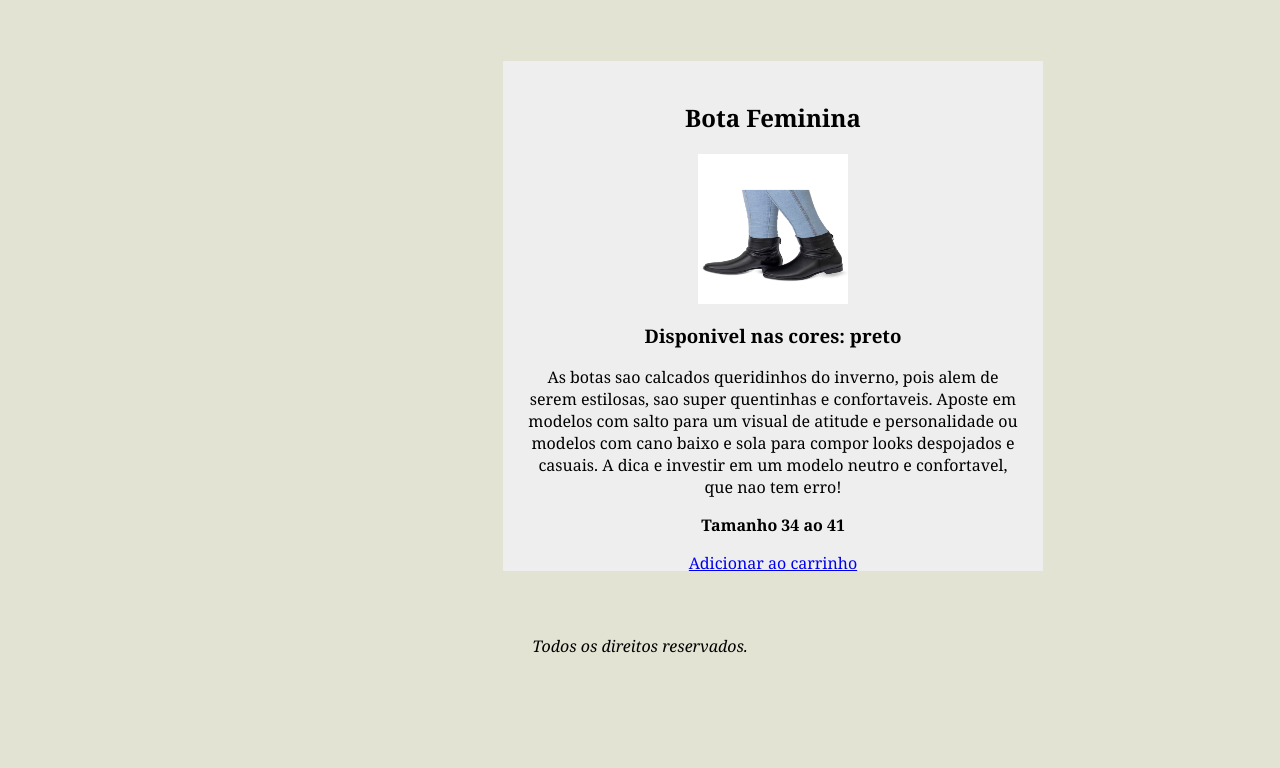
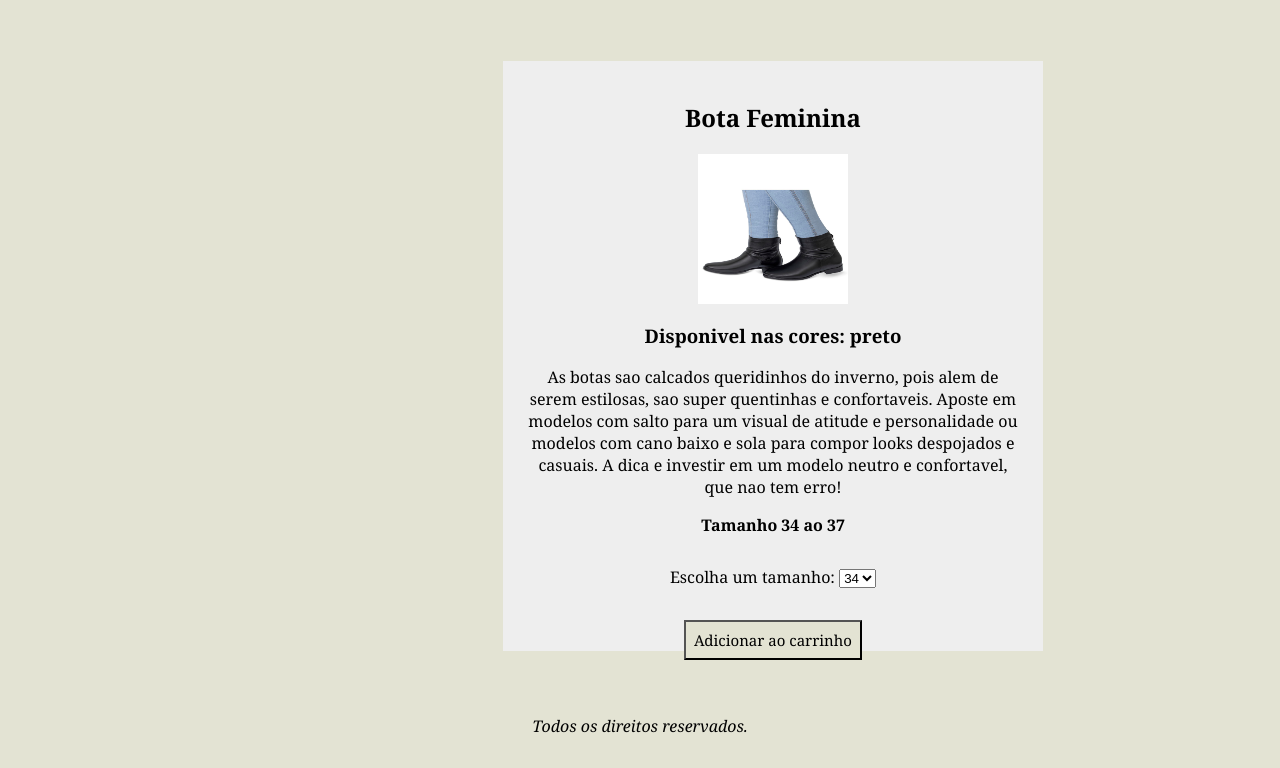
Before and after one commit to sasadevs/LianaCalcados, a plain HTML site: page bota.html in a window 1280 px wide. Shown: the part 231-999 px from the top of the page. Before the commit the page ends 919 px from the top, so only its background shows below. Drawn offline with Linux system fonts and the light colour scheme.

Commit message:
botao opções

```diff
--- a/bota.html
+++ b/bota.html
@@ -80,13 +80,25 @@
 
 	<p>
 
-	<b class= "subtitulo">Tamanho 34 ao 41</b>
+	<b class= "subtitulo">Tamanho 34 ao 37</b>
 
 	</p>
 
 
+	<form id="selecttamanho">
+  <label for="tamanho">Escolha um tamanho:</label>
+  <select>
+    <option value="34">34</option>
+    <option value="35">35</option>
+    <option value="36">36</option>
+    <option value="37">37</option>
+  </select>
+  <br><br>
+  <button type="submit" onclick="adicionar()" class="botaocarrinho">Adicionar ao carrinho</button>
+</form>
 
-	<a href=" ">Adicionar ao carrinho</a>
+
+
 
 </div></td>
 
--- a/styleprodutosunicos.css
+++ b/styleprodutosunicos.css
@@ -8,16 +8,21 @@ html, body {
   padding: 0;
 }
 
-
+#selecttamanho {margin: 30px;}
 
 .produtos {background-color: #EEEEEE;
 		width: 500px;
-		height: 470px;
+		height: 550px;
 		text-align:center;
 		margin-left: 500px;
 		padding: 20px;
 		}
 
+.botaocarrinho {font-size: 15px;
+								padding: 8px;
+								background-color: #E3E3D3;
+								font-family: Georgia, serif;
+								margin: 10px;}
 
 
 table {border: 0px solid black;}
```
Also changed, not shown: index.html (+2 -1 lines), sandalia.html (+1 -1 lines), tenis.html (+2 -1 lines), scripts.js (added).
